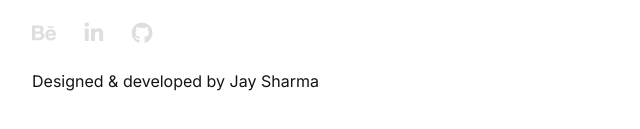
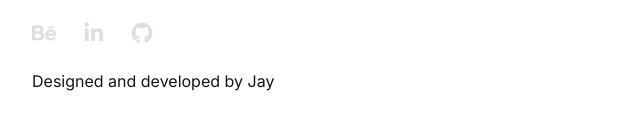
Before and after one commit to jayshharma/jayshharma.github.io, a website: page experiences/mitrabiotech.html in a window 1280 px wide. Shown: the part 1608-1737 px from the top of the page, 118-758 px from the left. Drawn offline with nearby package versions, Linux system fonts and the light colour scheme; a web font is replaced by a local one.

Commit message:
update creds

```diff
--- a/experiences/mitrabiotech.html
+++ b/experiences/mitrabiotech.html
@@ -115,8 +115,8 @@
           </a>
         </div>
           <p>
-            Designed & developed by
-           Jay Sharma
+            Designed and developed by
+            Jay
           </p>
         </div>
       </div>
```
Also changed, not shown: experiences/hackclub.html (+2 -2 lines), experiences/mediatate.html (+2 -2 lines), experiences/mlg.html (+2 -2 lines), experiences/spark.html (+2 -2 lines), experiences/spirittrackr.html (+2 -2 lines), experiences/treetrackers.html (+2 -2 lines).
